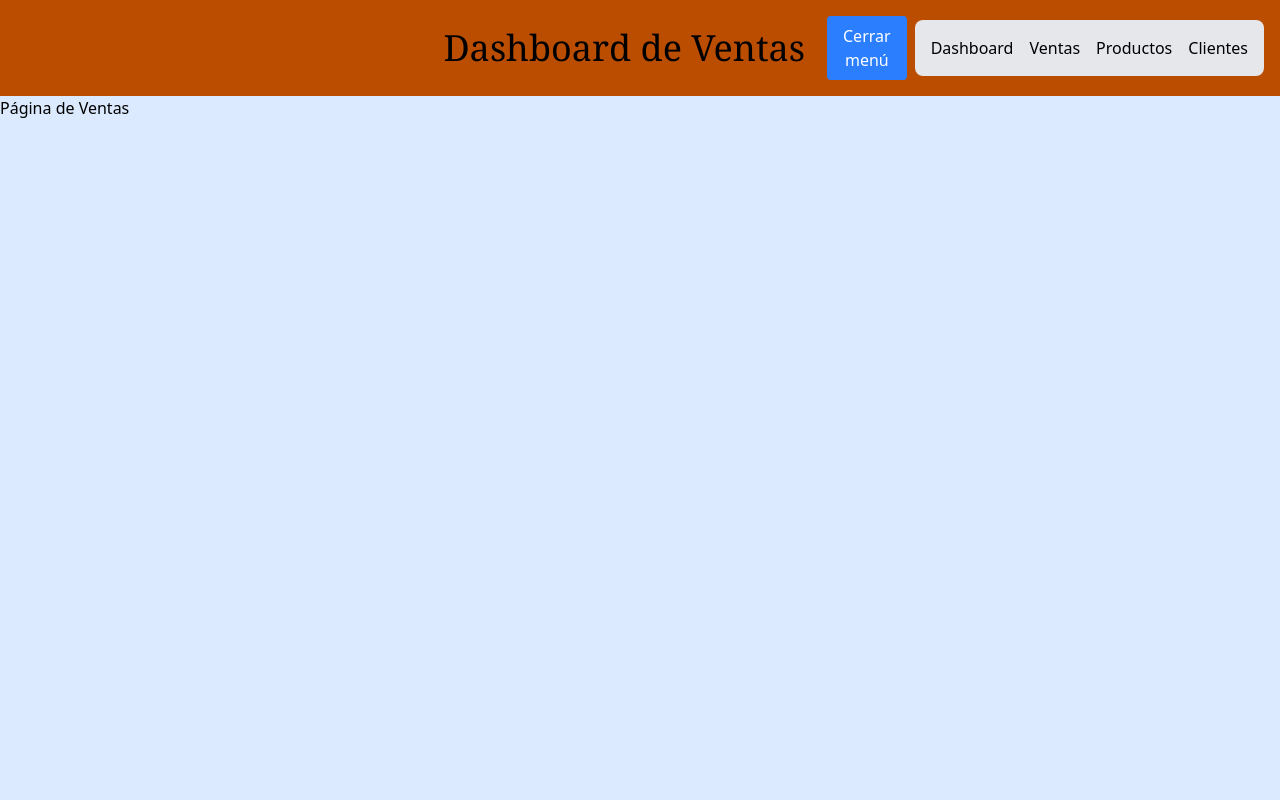
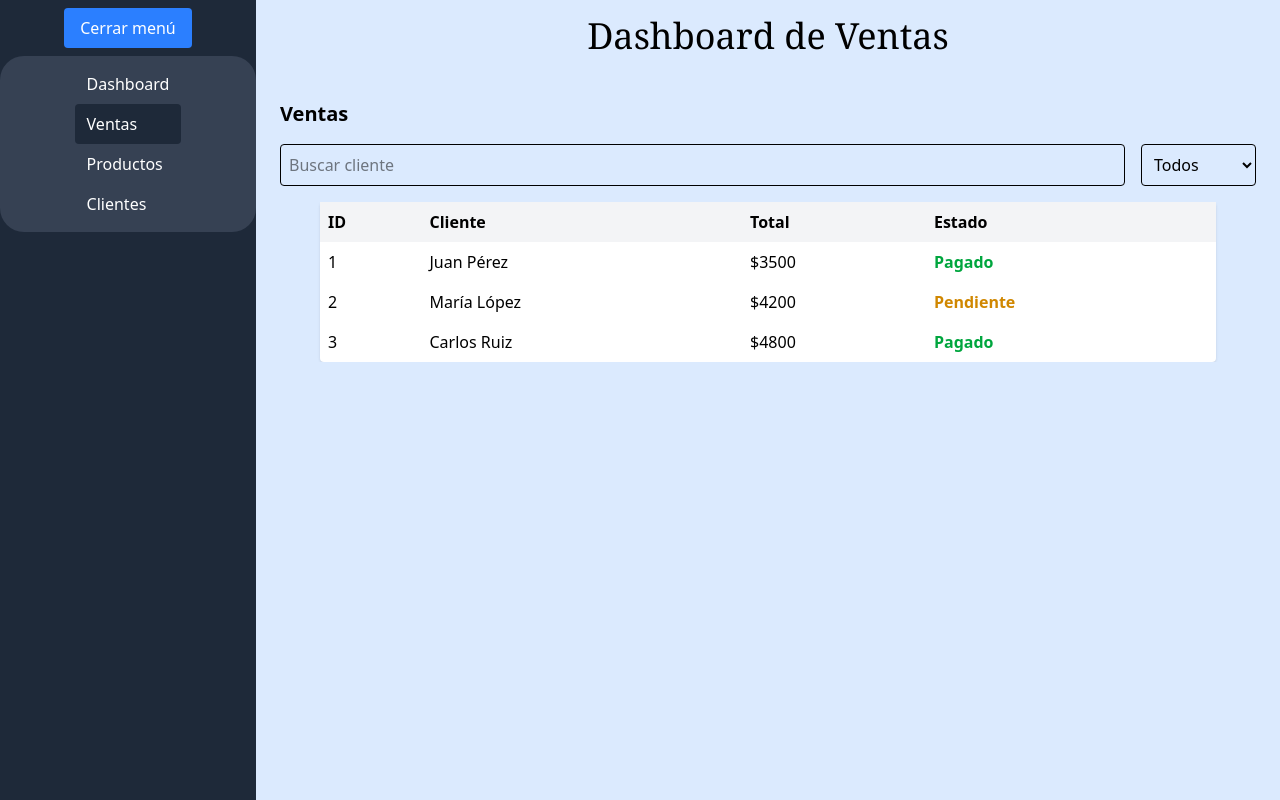
Before and after one commit to antonioval-sys/dashboard-ventas, a React (Vite) app: page /ventas in a window 1280 px wide. Built offline with nearby package versions, Linux system fonts and the light colour scheme.

Commit message:
EstilosGeneras- paginaVentas-buscador

```diff
--- a/src/App.jsx
+++ b/src/App.jsx
@@ -11,20 +11,15 @@ function App() {
 
   return (
     <>
-    <div className="flex items-center p-4 bg-amber-700">
-  {/* Espacio vacío a la izquierda */}
-  <div className="flex-1"></div>
 
-  {/* Header centrado */}
-  <div className="flex-1 flex justify-center">
+  <div className='flex h-screen'>
+  <Sidebar />
+
+  <div className='flex-1  flex flex-col'>
     <Header />
-  </div>
 
-  {/* Sidebar a la derecha */}
-  <div className="flex-1 flex justify-end">
-    <Sidebar />
-  </div>
-</div>
+
+
     <Routes>
         <Route path="/" element={<Dashboard />} />
       <Route path="/ventas" element={<Ventas />} />
@@ -32,6 +27,10 @@ function App() {
       <Route path="/clientes" element={<Clientes />} />
 
       </Routes>
+      </div>
+      </div>
+
+
       </>
   )
 }
--- a/src/components/Header.jsx
+++ b/src/components/Header.jsx
@@ -1,7 +1,7 @@
 export default function Header() {
   return (
     <header>
-      <h1 className="text-4xl font-serif p-1 m-0.5 shadow-amber-100">Dashboard de Ventas</h1>
+      <h1 className="text-4xl font-serif p-1 m-0.5 shadow-amber-100 text-center mt-3 mb-4">Dashboard de Ventas</h1>
     </header>
   )
 }
--- a/src/components/Sidebar.jsx
+++ b/src/components/Sidebar.jsx
@@ -4,18 +4,30 @@ import { useState } from 'react'
 export default function Sidebar() {
   const [abierto, setAbierto] = useState(true)
   return (
-    <aside className="flex items-center">
-      <button onClick={() => setAbierto(!abierto)} className="px-4 py-2 bg-blue-500 text-white rounded hover:bg-emerald-500">
+    <aside className="w-64 bg-gray-800 text-white ">
+      <button onClick={() => setAbierto(!abierto)} className="px-4 py-2 bg-blue-500 text-white rounded hover:bg-emerald-500 mx-auto block mt-2 mb-2">
         {abierto ? 'Cerrar menú' : 'Abrir menú'}
       </button>
 
       {abierto && (
-        <nav className='ml-2 bg-gray-200 p-4 flex space-x-4 rounded-lg'>
-          <ul className="flex space-x-4">
-            <li> <NavLink to="/">Dashboard</NavLink></li>
-            <li> <NavLink to="/ventas">Ventas</NavLink> </li>
-            <li><NavLink to="/productos">Productos</NavLink></li>
-            <li><NavLink to="/clientes">Clientes</NavLink></li>
+        <nav className='block py-2 px-3 rounded-3xl bg-gray-700 flex justify-center' >
+          <ul c>
+            <li> <NavLink to="/"   className={({ isActive }) =>
+          `block py-2 px-3 rounded transition
+          ${isActive ? 'bg-gray-800 text-white' : 'hover:bg-gray-500'}`
+        }>Dashboard</NavLink></li>
+            <li> <NavLink to="/ventas"   className={({ isActive }) =>
+          `block py-2 px-3 rounded transition
+          ${isActive ? 'bg-gray-800 text-white' : 'hover:bg-gray-500'}`
+        }>Ventas</NavLink> </li>
+            <li><NavLink to="/productos"   className={({ isActive }) =>
+          `block py-2 px-3 rounded transition
+          ${isActive ? 'bg-gray-800 text-white' : 'hover:bg-gray-500'}`
+        }>Productos</NavLink></li>
+            <li><NavLink to="/clientes"   className={({ isActive }) =>
+          `block py-2 px-3 rounded transition
+          ${isActive ? 'bg-gray-800 text-white' : 'hover:bg-gray-500'}`
+        }>Clientes</NavLink></li>
           </ul></nav>
       )}
     </aside>
--- a/src/components/StatCard.jsx
+++ b/src/components/StatCard.jsx
@@ -1,8 +1,8 @@
 export default function StatCard({ titulo, valor }) {
   return (
-    <div>
-      <h3>{titulo}</h3>
-      <p>{valor}</p>
+    <div className="bg-white p-4 roudded shadow">
+      <h3 className="text-gray-400">{titulo}</h3>
+      <p className="text-2xl font-bold">{valor}</p>
     </div>
   )
 }
--- a/src/pages/Dashboard.jsx
+++ b/src/pages/Dashboard.jsx
@@ -29,19 +29,22 @@ export default function Dashboard() {
   }
 
   return (
-    <main className='flex justify-center flex-col items-center'>
-      <h2>Resumen de Ventas</h2>
+    <main className='grid grid-cols-1 md:grid-cols-2 gap-4'>
 
-      <div className='flex-1 '>
+
+      <div className='flex flex-col items-center'>
+         <h2 className='text-center font-medium text-3xl mb-3'>Resumen de Ventas</h2>
+         <div className='w-64 text-center'>
         <StatCard titulo="Ventas del día" valor={formatCurrency(resumen.dia)} />
         <StatCard titulo="Ventas del mes" valor={formatCurrency(resumen.mes)} />
         <StatCard titulo="Órdenes" valor={resumen.ordenes} />
         <StatCard titulo="Clientes" valor={resumen.clientes} />
+        </div>
       </div>
-      <div>
-        <h2>Últimas ventas</h2>
-      <div className="overflow-x-auto">
-  <table className="min-w-full border border-gray-300">
+      <div className='flex flex-col'>
+        <h2 className='text-center font-medium text-3xl mb-3'>Últimas ventas</h2>
+      <div className="overflow-x-auto w-full">
+  <table className="w-full max-w-3xl border border-gray-300">
     <thead className="bg-gray-100">
       <tr>
         <th className="px-4 py-2 text-left text-sm font-medium text-gray-700">ID</th>
@@ -53,10 +56,10 @@ export default function Dashboard() {
     <tbody className="bg-white divide-y divide-gray-200">
       {ventas.map((venta) => (
         <tr key={venta.id} className="hover:bg-gray-50">
-          <td className="px-4 py-2 text-sm text-gray-600">{venta.id}</td>
-          <td className="px-4 py-2 text-sm text-gray-600">{venta.cliente}</td>
-          <td className="px-4 py-2 text-sm text-gray-600">{venta.total}</td>
-          <td className={`px-4 py-2 text-sm font-semibold ${
+          <td className="px-2 py-2 text-sm text-gray-600">{venta.id}</td>
+          <td className="px-2 py-2 text-sm text-gray-600">{venta.cliente}</td>
+          <td className="px-2 py-2 text-sm text-gray-600">{venta.total}</td>
+          <td className={`px-2 py-2 text-sm font-semibold ${
             venta.estado === 'Pagado' ? 'text-green-600' :
             venta.estado === 'Pendiente' ? 'text-yellow-600' :
             'text-red-600'
--- a/src/pages/Ventas.jsx
+++ b/src/pages/Ventas.jsx
@@ -1,3 +1,94 @@
+import { useState } from "react"
+
 export default function Ventas() {
-    return <h2>Página de Ventas</h2>
+  // Estados para búsqueda y filtro por estado
+  const [busqueda, setBusqueda] = useState('')
+  const [estado, setEstado] = useState('')
+
+  // Datos de ejemplo de ventas
+  const ventas = [
+    { id: 1, cliente: 'Juan Pérez', total: 3500, estado: 'Pagado' },
+    { id: 2, cliente: 'María López', total: 4200, estado: 'Pendiente' },
+    { id: 3, cliente: 'Carlos Ruiz', total: 4800, estado: 'Pagado' }
+  ]
+
+  // Función para quitar acentos
+  const quitarAcentos = (texto) => {
+    return texto
+      .normalize("NFD")
+      .replace(/[\u0300-\u036f]/g, "")
+  }
+
+  // Filtrado de ventas
+  const ventasFiltradas = ventas.filter((venta) => {
+    const clienteNormalizado = quitarAcentos(venta.cliente.toLowerCase())
+    const busquedaNormalizada = quitarAcentos(busqueda.toLowerCase())
+
+    return (
+      clienteNormalizado.includes(busquedaNormalizada) &&
+      (estado === '' || venta.estado === estado)
+    )
+  })
+
+  return (
+    <div className="p-6">
+      <h2 className="text-xl font-bold mb-4">Ventas</h2>
+
+      {/* Buscador y filtro */}
+      <div className="flex gap-4 mb-4">
+        <input
+          type="text"
+          placeholder="Buscar cliente"
+          className="border p-2 rounded flex-1"
+          value={busqueda}
+          onChange={(e) => setBusqueda(e.target.value)}
+        />
+
+        <select
+          className="border p-2 rounded"
+          value={estado}
+          onChange={(e) => setEstado(e.target.value)}
+        >
+          <option value="">Todos</option>
+          <option value="Pagado">Pagado</option>
+          <option value="Pendiente">Pendiente</option>
+        </select>
+      </div>
+
+      {/* Tabla */}
+      <div className="overflow-x-auto">
+        <table className="w-full max-w-4xl mx-auto bg-white rounded shadow">
+          <thead className="bg-gray-100">
+            <tr>
+              <th className="p-2 text-left">ID</th>
+              <th className="p-2 text-left">Cliente</th>
+              <th className="p-2 text-left">Total</th>
+              <th className="p-2 text-left">Estado</th>
+            </tr>
+          </thead>
+          <tbody>
+            {ventasFiltradas.map((venta) => (
+              <tr key={venta.id} className="hover:bg-gray-50">
+                <td className="p-2">{venta.id}</td>
+                <td className="p-2">{venta.cliente}</td>
+                <td className="p-2">${venta.total}</td>
+                <td className={`p-2 font-semibold ${
+                  venta.estado === 'Pagado' ? 'text-green-600' :
+                  venta.estado === 'Pendiente' ? 'text-yellow-600' :
+                  'text-red-600'
+                }`}>{venta.estado}</td>
+              </tr>
+            ))}
+            {ventasFiltradas.length === 0 && (
+              <tr>
+                <td colSpan="4" className="text-center p-4 text-gray-500">
+                  No se encontraron ventas
+                </td>
+              </tr>
+            )}
+          </tbody>
+        </table>
+      </div>
+    </div>
+  )
 }
```
